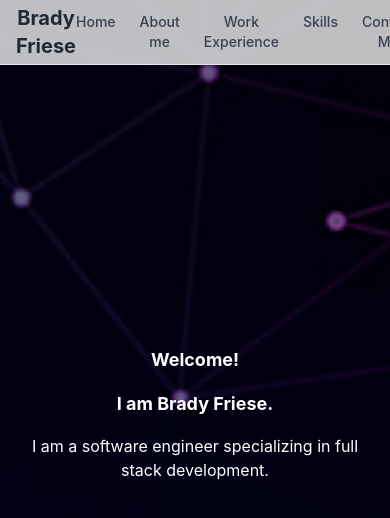
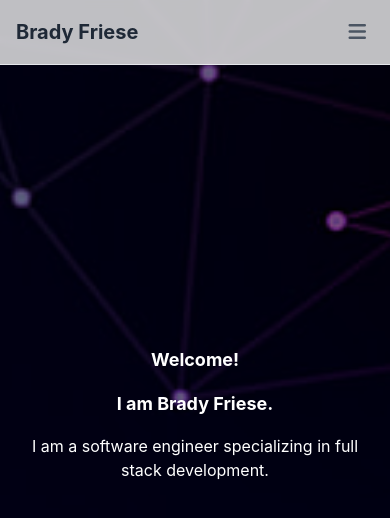
Before and after one commit to bmf4295/resume_site_revamp, a React (Create React App) app: page / in a window 390 px wide. Shown: the top 518 px of the page. Built offline with nearby package versions, Linux system fonts and the light colour scheme.

Commit message:
made the navbar responsive

```diff
--- a/src/components/navBar/index.js
+++ b/src/components/navBar/index.js
@@ -1,13 +1,11 @@
-import React from "react";
+import React, { useState } from "react";
 import { NavLink } from "react-router-dom";
 
 const NavBar = () => {
-  const handleScroll = (e, id) => {
-    e.preventDefault();
-    const element = document.getElementById(id);
-    if (element) {
-      element.scrollIntoView({ behavior: "smooth" });
-    }
+  const [isMenuOpen, setIsMenuOpen] = useState(false);
+
+  const toggleMenu = () => {
+    setIsMenuOpen(!isMenuOpen);
   };
 
   return (
@@ -19,44 +17,35 @@ const NavBar = () => {
             Brady Friese
           </span>
 
-          {/* Navigation Links - updated with consistent spacing */}
-          <div className="grid grid-flow-col gap-6">
-            <a
-              href="#home"
-              onClick={(e) => handleScroll(e, "home")}
-              className="nav-link"
-            >
+          {/* Hamburger button */}
+          <button
+            className="sm:hidden p-2 text-gray-600 dark:text-gray-300 hover:text-gray-900 dark:hover:text-white"
+            onClick={toggleMenu}
+          >
+            <i
+              className={`fas ${
+                isMenuOpen ? "fa-times" : "fa-bars"
+              } text-xl`}
+            ></i>
+          </button>
+
+          {/* Desktop menu */}
+          <div className="hidden sm:grid grid-flow-col gap-6">
+            <a href="#home" className="nav-link text-sm">
               Home
             </a>
-            <a
-              href="#about"
-              onClick={(e) => handleScroll(e, "about")}
-              className="nav-link"
-            >
+            <a href="#about" className="nav-link text-sm">
               About me
             </a>
-            <a
-              href="#experience"
-              onClick={(e) => handleScroll(e, "experience")}
-              className="nav-link"
-            >
+            <a href="#experience" className="nav-link text-sm">
               Work Experience
             </a>
-            <a
-              href="#skills"
-              onClick={(e) => handleScroll(e, "skills")}
-              className="nav-link"
-            >
+            <a href="#skills" className="nav-link text-sm">
               Skills
             </a>
-            <a
-              href="#contact"
-              onClick={(e) => handleScroll(e, "contact")}
-              className="nav-link"
-            >
+            <a href="#contact" className="nav-link text-sm">
               Contact Me
             </a>
-            {/* Resume Link */}
             <a
               href="/resume.pdf"
               className="nav-link"
@@ -68,6 +57,38 @@ const NavBar = () => {
             </a>
           </div>
         </div>
+
+        {/* Mobile menu */}
+        <div
+          className={`${
+            isMenuOpen ? "flex" : "hidden"
+          } sm:hidden flex-col space-y-4 py-4 px-2 bg-white/95 dark:bg-gray-900/95 rounded-b-lg`}
+        >
+          <a href="#home" className="nav-link text-sm">
+            Home
+          </a>
+          <a href="#about" className="nav-link text-sm">
+            About me
+          </a>
+          <a href="#experience" className="nav-link text-sm">
+            Work Experience
+          </a>
+          <a href="#skills" className="nav-link text-sm">
+            Skills
+          </a>
+          <a href="#contact" className="nav-link text-sm">
+            Contact Me
+          </a>
+          <a
+            href="/resume.pdf"
+            className="nav-link"
+            target="_blank"
+            rel="noopener noreferrer"
+          >
+            Resume{" "}
+            <i className="fas fa-external-link-alt text-xs ml-1"></i>
+          </a>
+        </div>
       </div>
     </nav>
   );
```
